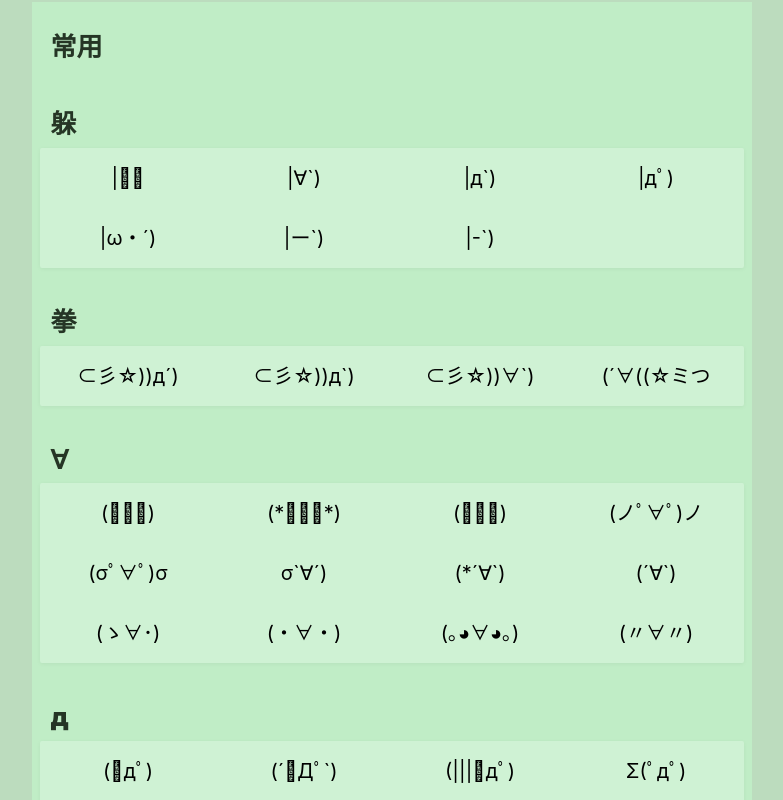
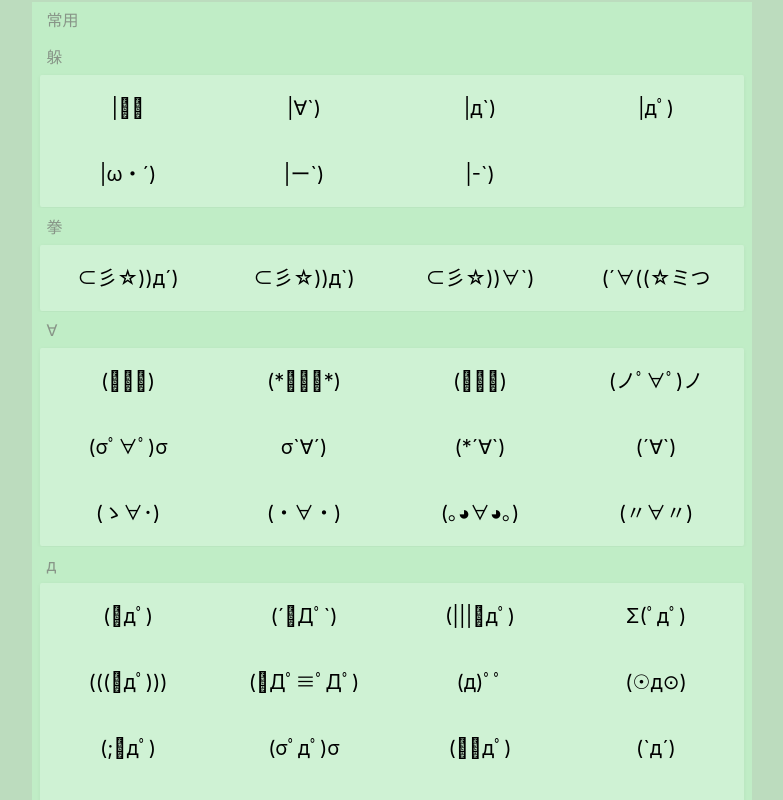
Before and after one commit to jinglen/emoticons-picker, a React (Create React App) app: page / in a window 1280 px wide. Shown: the top 800 px of the page, without its empty margins (248-1031 px from the left). Built offline with nearby package versions, Linux system fonts and the light colour scheme.

Commit message:
调整字体和标题样式

```diff
--- a/src/components/Emoticon.css
+++ b/src/components/Emoticon.css
@@ -1,6 +1,6 @@
 
 .emoticon {
-  padding: .4em .4em;
+  padding: calc(.4em + 3px) .4em;
   flex: 0 0 auto;
   min-width: 25%;
   text-align: center;
--- a/src/components/Group.css
+++ b/src/components/Group.css
@@ -3,7 +3,6 @@
   width: 100%;
   padding-right: .4rem;
   padding-left: .4rem;
-  padding-bottom: .4rem;
   box-sizing: border-box;
   margin: 0 auto;
   /* background: #f6fcf6; */
@@ -14,14 +13,13 @@
 }
 
 .group__title {
+  font-size: 0.8rem;
   text-indent: .4em;
-  font-size: 1.3rem;
-  margin-top: .8em;
-  margin-bottom: 0;
-  font-weight: 900;
-  color: #253525;
+  margin: 0.2em 0;
+  font-weight: 400;
+  color: #889588;
+  line-height: 1.8;
   /* border-left: 2px solid gray; */
-  line-height: 1.8;
 }
 
 .group__container {
--- a/src/components/Group.js
+++ b/src/components/Group.js
@@ -9,7 +9,7 @@ function Group (props) {
   } = props
   return (
     <section className="group">
-      <h3 className="group__title">{title}</h3>
+      <h5 className="group__title">{title}</h5>
       <div className="group__container">
         {children}
       </div>
```
Also changed, not shown: src/App.css (+5 -5 lines).
